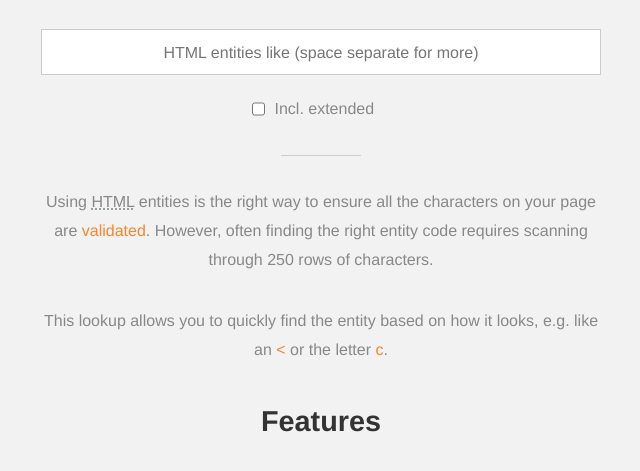
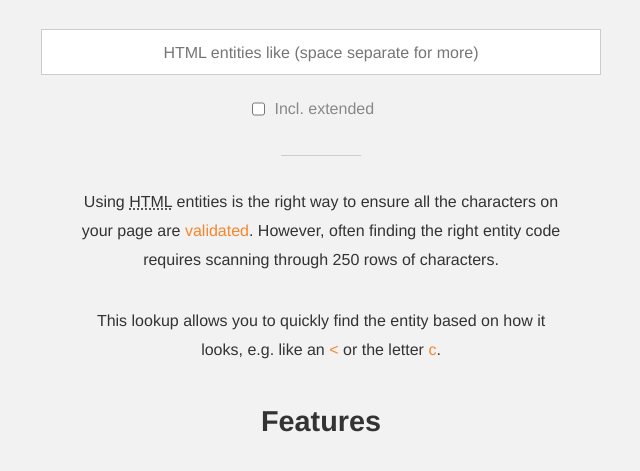
Before and after one commit to leftlogic/entity-lookup, a plain HTML site: page index.html in a window 1280 px wide. Shown: the part 295-766 px from the top of the page, without its empty margins (319-959 px from the left). Drawn offline with Linux system fonts and the light colour scheme; a web font is replaced by a local one.

Commit message:
Changed some paragraph styles

```diff
--- a/css/style.css
+++ b/css/style.css
@@ -51,11 +51,16 @@ h2 {
 ul, p {
   color: #888888;
   font-size: 1rem;
-  margin: 0 0 2rem;
+  margin: 0 auto 2rem;
+  max-width: 30rem;
 }
 
 p.lead {
-  margin: 2rem 0;
+  margin: 2rem auto;
+}
+
+p.dark {
+  color: #333333;
 }
 
 ul {
--- a/index.html
+++ b/index.html
@@ -15,8 +15,8 @@
       </form>
       <div class="divider"></div>
       <div id="results"></div>
-      <p class="lead">Using <abbr title="Hyper Text Markup Languge">HTML</abbr> entities is the right way to ensure all the characters on your page are <a href="http://validator.w3.org/check/referrer">validated</a>.  However, often finding the right entity code requires scanning through 250 rows of characters.</p>
-      <p>This lookup allows you to quickly find the entity based on how it looks, e.g. like an <a href="?q=&lt;" rel="&lt;" class="lookupExample">&lt;</a> or the letter <a href="?q=c" rel="c" class="lookupExample">c</a>.</p>
+      <p class="lead dark">Using <abbr title="Hyper Text Markup Languge">HTML</abbr> entities is the right way to ensure all the characters on your page are <a href="http://validator.w3.org/check/referrer">validated</a>.  However, often finding the right entity code requires scanning through 250 rows of characters.</p>
+      <p class="dark">This lookup allows you to quickly find the entity based on how it looks, e.g. like an <a href="?q=&lt;" rel="&lt;" class="lookupExample">&lt;</a> or the letter <a href="?q=c" rel="c" class="lookupExample">c</a>.</p>
       <h2 id="features">Features</h2>
       <ul>
         <li>Search for entity characters based on how they look (taken from the <a href="http://www.w3.org/TR/html401/sgml/entities.html">W3C list of entities</a>)</li>
```
